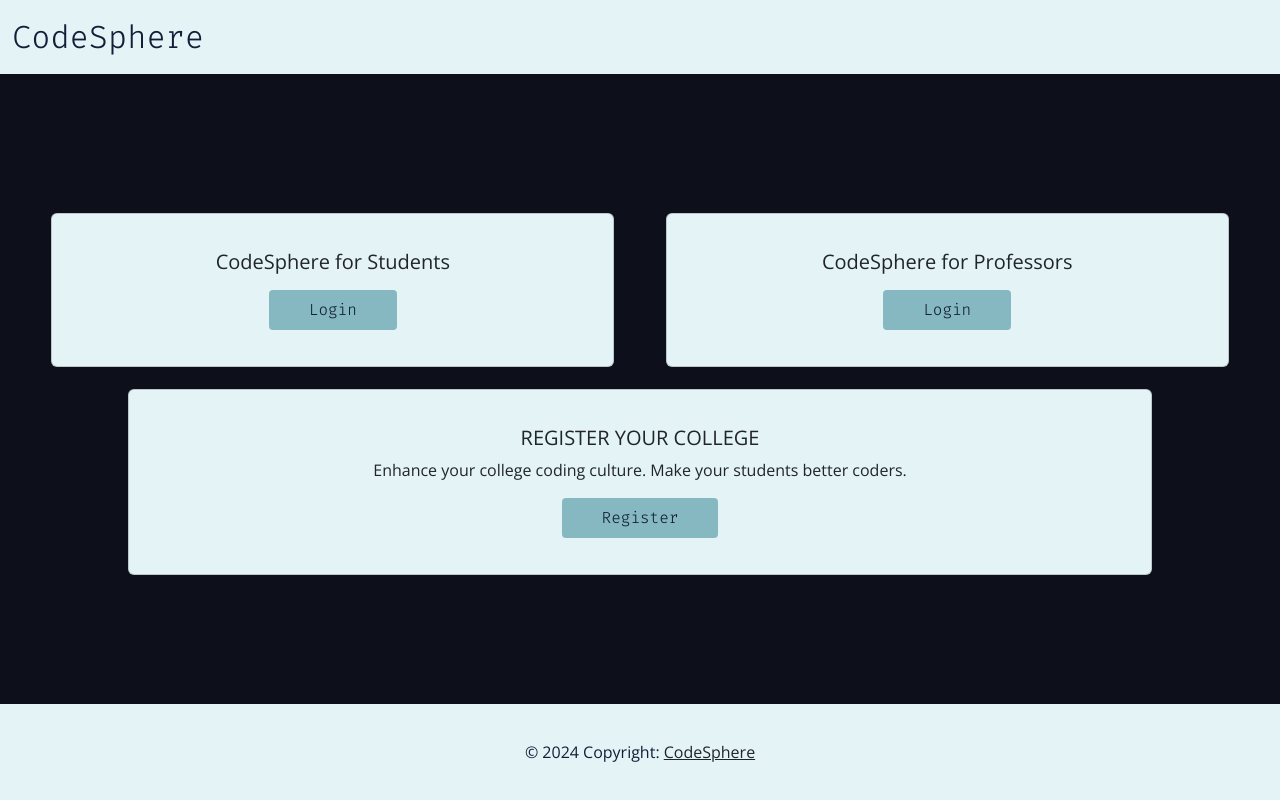
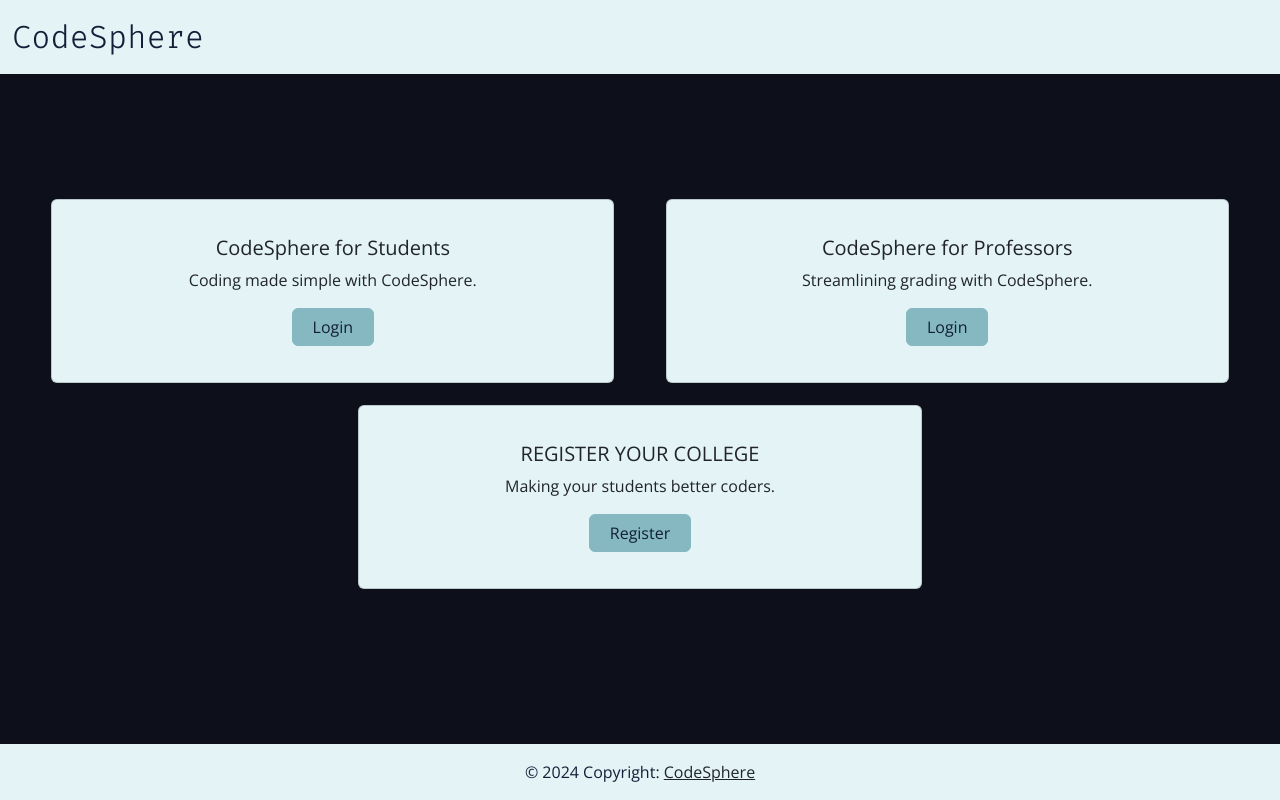
Before and after one commit to Hackdata2024/26-li, a React (Vite) app in the folder Frontend/: page / in a window 1280 px wide. Built offline with nearby package versions, Linux system fonts and the light colour scheme; no server answers.

Commit message:
Changes to landing page, footer, and navbar.

```diff
--- a/Frontend/src/components/Card/LandingPageCard.jsx
+++ b/Frontend/src/components/Card/LandingPageCard.jsx
@@ -21,6 +21,8 @@ const LandingPageCard = ({ width, marginTop, title, content, btntext, btnLink })
     const cardStyle = {
         width: isWideScreen ? width : "90%",
         marginTop: marginTop,
+        backgroundColor: "rgba(227, 243, 246)",
+        padding: "20px",
     };
     return (
         <Card className="text-center" style={cardStyle}>
@@ -29,9 +31,23 @@ const LandingPageCard = ({ width, marginTop, title, content, btntext, btnLink })
                 <Card.Title>{title}</Card.Title>
                 <Card.Text>{content}</Card.Text>
                 <Link to={btnLink}>
-                    <Button style={{ padding: "8px 40px", border: "none", borderRadius: "4px" }} variant="primary">
-                        {btntext}
-                    </Button>
+                <Button variant="primary" style={{
+                        font: "Fira Code",
+                        paddingLeft: "20px",
+                        paddingRight: "20px",
+                        color: "var(--sec)",
+                        backgroundColor: "var(--light)",
+                        borderColor: "var(--light)",
+                        transition: "box-shadow 0.3s ease-in-out",
+                    }}
+                        onMouseOver={(e) => {
+                            e.target.style.boxShadow = "0 0 10px rgba(134, 184, 193, 1)";
+                          }}
+                          onMouseOut={(e) => {
+                            e.target.style.boxShadow = "0 0 10px rgba(134, 184, 193, 0.3)";
+                          }}
+                        >
+                        {btntext}                   </Button>
                 </Link>
             </Card.Body>
             <Card.Footer className="text-muted"></Card.Footer>
--- a/Frontend/src/components/Footer/Footer.jsx
+++ b/Frontend/src/components/Footer/Footer.jsx
@@ -2,7 +2,7 @@ import Card from "react-bootstrap/Card";
 
 function Footer() {
     return (
-        <Card
+        <Card class="footer-card"
             style={{
                 fontFamily: "Open Sans",
                 color: "var(--sec)",
@@ -14,6 +14,7 @@ function Footer() {
                 bottom: "0",
                 backgroundColor: "rgba(227, 243, 246)",
                 marginTop: "35px",
+                padding: "none !important"
             }}
         >
             <Card.Body>
--- a/Frontend/src/index.css
+++ b/Frontend/src/index.css
@@ -2,15 +2,20 @@
 :root
 {
     --high: #37DEA8;
-    --bg: #1F1F1F;
-    --sec: #131F38;
+    --sec: rgb(19, 31, 56);
     --tert: #3D6973;
     --light: rgb(134, 184, 193);
+    --bg1: rgb(13, 15, 26);
     --gradient: linear-gradient(
         --sec,
         --tert,
         --light
     );
+}
+
+body
+{
+    background-color: var(--bg1);
 }
 
 h1
--- a/Frontend/src/pages/LandingPage/LandingPage.css
+++ b/Frontend/src/pages/LandingPage/LandingPage.css
@@ -4,7 +4,7 @@
     display: flex;
     flex-direction: column;
     justify-content: center;
-    background-color:  #0D0F1A;
+    background-color:  rgb(13, 15, 26);
     font-family: "Open Sans";
 }
 
@@ -13,21 +13,8 @@
     display: none !important;
 }
 
-.card
-{
-    background-color:  rgba(227, 243, 246) !important;
-    padding: 20px;
-}
-
-.btn
-{
-    font-family: "Fira Code"!important;
-    padding-left: "20px"!important;
-    padding-right: "20px"!important;
-    color: var(--sec) !important;
-    background-color: var(--light) !important;
-    border-color: "var(--light)"!important;
-    transition: "box-shadow 0.3s ease-in-out"!important;
+.btn:hover {
+    box-shadow: 0 0 10px rgba(1, 41, 48, 0.5); /* Adjust the shadow values as needed */
 }
 
 .home-section-1 {
--- a/Frontend/src/pages/LandingPage/LandingPage.jsx
+++ b/Frontend/src/pages/LandingPage/LandingPage.jsx
@@ -12,17 +12,20 @@ const LandingPage = () => {
         <div className="home-section">
             <NavBar />
             <div className="home-section-1">
-                <LandingPageCard className="card" style={{backgroundColor:"var(--sec)"}}
+                <LandingPageCard
                     width="44%"
                     marginTop="28px"
                     title="CodeSphere for Students"
+                    content="Coding made simple with CodeSphere."
                     btntext="Login"
+
                     btnLink={typeof studentToken != "undefined" ? "/student/assignments" : "/login/students"}
                 />
                 <LandingPageCard
                     width="44%"
                     marginTop="28px"
                     title="CodeSphere for Professors"
+                    content="Streamlining grading with CodeSphere."
                     backgroundColor="rgba(227, 243, 246)"
                     btntext="Login"
                     btnLink={typeof professorToken != "undefined" ? "/professor/assignments" : "/login/professors"}
@@ -30,11 +33,11 @@ const LandingPage = () => {
             </div>
             <div className="home-section-2">
                 <LandingPageCard
-                    width="80%"
+                    width="44%"
                     marginTop="0px"
                     backgroundColor=""
                     title="REGISTER YOUR COLLEGE"
-                    content="Enhance your college coding culture. Make your students better coders."
+                    content="Making your students better coders."
                     btntext="Register"
                     btnLink="/registerCollege"
                 />
--- a/Frontend/src/pages/Login/Login.jsx
+++ b/Frontend/src/pages/Login/Login.jsx
@@ -89,7 +89,7 @@ function Login() {
             <Form
             style={{
                 marginTop: '50px',
-                backgroundColor: "rgba(134, 184, 193, 0.4)",
+                backgroundColor: "rgba(13, 15, 26, 0.7)",
                 padding: "50px",
                 borderRadius: "20px",
 
@@ -153,7 +153,7 @@ function Login() {
                             e.target.style.boxShadow = "0 0 10px rgba(134, 184, 193, 1)";
                           }}
                           onMouseOut={(e) => {
-                            e.target.style.boxShadow = "0 0 10px rgba(134, 184, 193, 0.6)";
+                            e.target.style.boxShadow = "0 0 10px rgba(134, 184, 193, 0.3)";
                           }}
                         >
                         Submit                    </Button>
```
